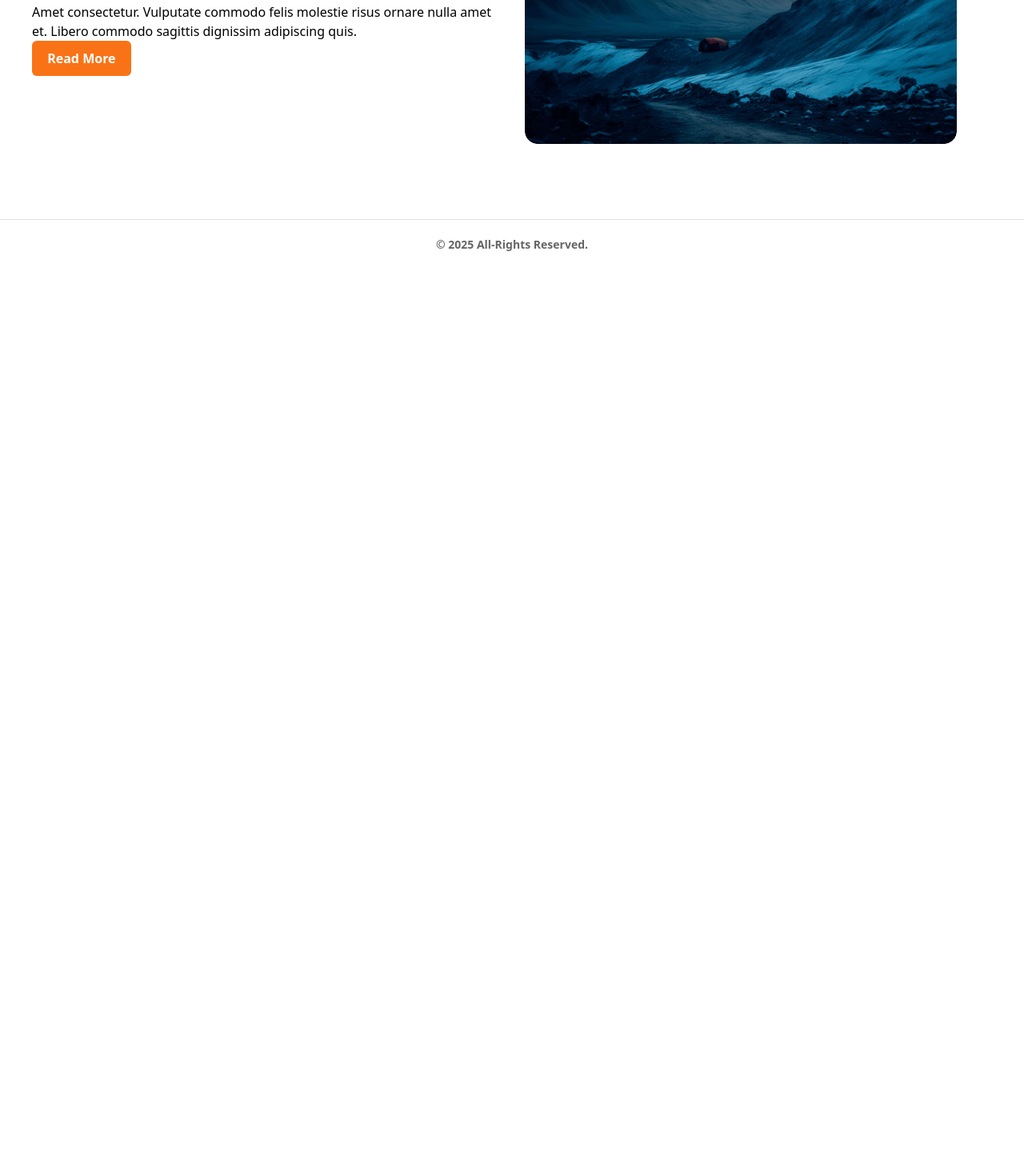
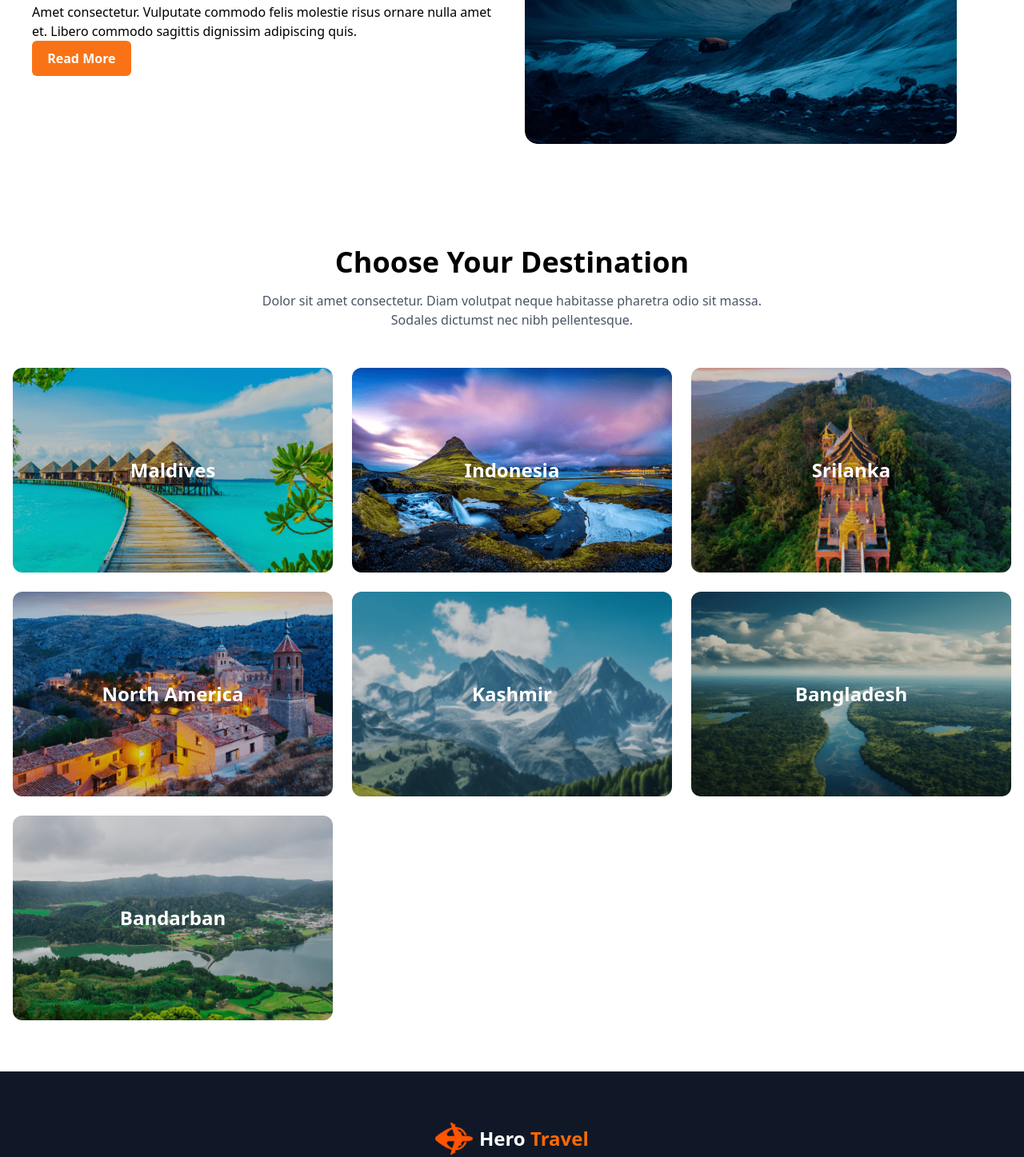
Before and after one commit to Rabeyaboshri/c241490, a plain HTML site: page index.html in a window 1280 px wide. Shown: the part 1342-2789 px from the top of the page at 80% size. Before the commit the page ends 1658 px from the top, so only its background shows below. Drawn offline with nearby package versions, Linux system fonts and the light colour scheme.

Commit message:
added a new section

```diff
--- a/index.html
+++ b/index.html
@@ -78,14 +78,114 @@
                 </div>
               </section>
 
+              <!-- Choose Your Destination Section -->
+<section class="py-16 px-4 max-w-7xl mx-auto">
+  <div class="text-center mb-12">
+    <h2 class="text-3xl md:text-4xl font-bold mb-4">Choose Your Destination</h2>
+    <p class="max-w-2xl mx-auto text-gray-600">
+      Dolor sit amet consectetur. Diam volutpat neque habitasse pharetra odio sit massa.
+      Sodales dictumst nec nibh pellentesque.
+    </p>
+  </div>
+
+  <div class="grid grid-cols-1 md:grid-cols-2 lg:grid-cols-3 gap-6">
+    <!-- Destination 1 -->
+    <div class="relative rounded-xl overflow-hidden h-64">
+      <img src="Images/Rectangle 5.png"
+           alt="Maldives"
+           class="w-full h-full object-cover">
+      <div class="absolute inset-0 bg-opacity-30 flex items-center justify-center">
+        <h3 class="text-white text-2xl font-bold">Maldives</h3>
+      </div>
+    </div>
+
+    <!-- Destination 2 -->
+    <div class="relative rounded-xl overflow-hidden h-64">
+      <img src="Images/Rectangle 8 (1).png"
+           alt="Indonesia"
+           class="w-full h-full object-cover">
+      <div class="absolute inset-0  bg-opacity-30 flex items-center justify-center">
+        <h3 class="text-white text-2xl font-bold">Indonesia</h3>
+      </div>
+    </div>
+
+    <!-- Destination 3 -->
+    <div class="relative rounded-xl overflow-hidden h-64">
+      <img src="Images/Rectangle 6.png"
+           alt="Srilanka"
+           class="w-full h-full object-cover">
+      <div class="absolute inset-0  bg-opacity-30 flex items-center justify-center">
+        <h3 class="text-white text-2xl font-bold">Srilanka</h3>
+      </div>
+    </div>
+
+    <!-- Destination 4 -->
+    <div class="relative rounded-xl overflow-hidden h-64">
+      <img src="Images/Rectangle 7.png"
+           alt="North America"
+           class="w-full h-full object-cover">
+      <div class="absolute inset-0  bg-opacity-30 flex items-center justify-center">
+        <h3 class="text-white text-2xl font-bold">North America</h3>
+      </div>
+    </div>
+
+    <!-- Destination 5 -->
+    <div class="relative rounded-xl overflow-hidden h-64">
+      <img src="Images/Rectangle 9.png"
+           alt="Kashmir"
+           class="w-full h-full object-cover">
+      <div class="absolute inset-0  bg-opacity-30 flex items-center justify-center">
+        <h3 class="text-white text-2xl font-bold">Kashmir</h3>
+      </div>
+    </div>
+
+    <!-- Destination 6 -->
+    <div class="relative rounded-xl overflow-hidden h-64">
+      <img src="Images/Rectangle 11.png"
+           alt="Bangladesh"
+           class="w-full h-full object-cover">
+      <div class="absolute inset-0  bg-opacity-30 flex items-center justify-center">
+        <h3 class="text-white text-2xl font-bold">Bangladesh</h3>
+      </div>
+    </div>
+
+    <!-- Destination 7 -->
+    <div class="relative rounded-xl overflow-hidden h-64 md:col-span-2 lg:col-span-1">
+      <img src="Images/Rectangle 10.png"
+           alt="Bandarban"
+           class="w-full h-full object-cover">
+      <div class="absolute inset-0  bg-opacity-30 flex items-center justify-center">
+        <h3 class="text-white text-2xl font-bold">Bandarban</h3>
+      </div>
+    </div>
+  </div>
+</section>
+
 
 
 
         </body>
-        <footer class="travel-footer">
-          <div class="footer-content">
-              <hr class="footer-divider">
-              <p class="copyright">© 2025 All-Rights Reserved.</p>
+        <footer class="bg-gray-900 text-white py-16 px-6">
+          <div class="max-w-7xl mx-auto">
+              <div class="flex flex-col items-center mb-12">
+                  <div class="flex items-center mb-6">
+                      <img src="Images/Group 40071 (2).png" alt="Logo" class="h-10 mr-2">
+                      <h1 class="text-2xl font-bold">Hero <span class="text-orange-500">Travel</span></h1>
+                  </div>
+                  <p class="max-w-2xl text-center text-gray-400 mb-8">
+                      Lorem ipsum dolor sit amet consectetur. Nulla sit viverra morbi vitae blandit orci potenti vulputate.
+                      Leo erat maecenas vitae elementum ultricies nullam.
+                  </p>
+                  <div class="flex space-x-6">
+                      <a href="#" class="text-2xl hover:text-orange-500"><i class="fab fa-twitter"></i></a>
+                      <a href="#" class="text-2xl hover:text-orange-500"><i class="fab fa-facebook"></i></a>
+                      <a href="#" class="text-2xl hover:text-orange-500"><i class="fab fa-instagram"></i></a>
+                      <a href="#" class="text-2xl hover:text-orange-500"><i class="fab fa-github"></i></a>
+                  </div>
+              </div>
+              <div class="border-t border-gray-800 pt-8 text-center text-gray-400">
+                  <p>2024 &copy; Hero Travel. All rights reserved.</p>
+              </div>
           </div>
       </footer>
 
```
